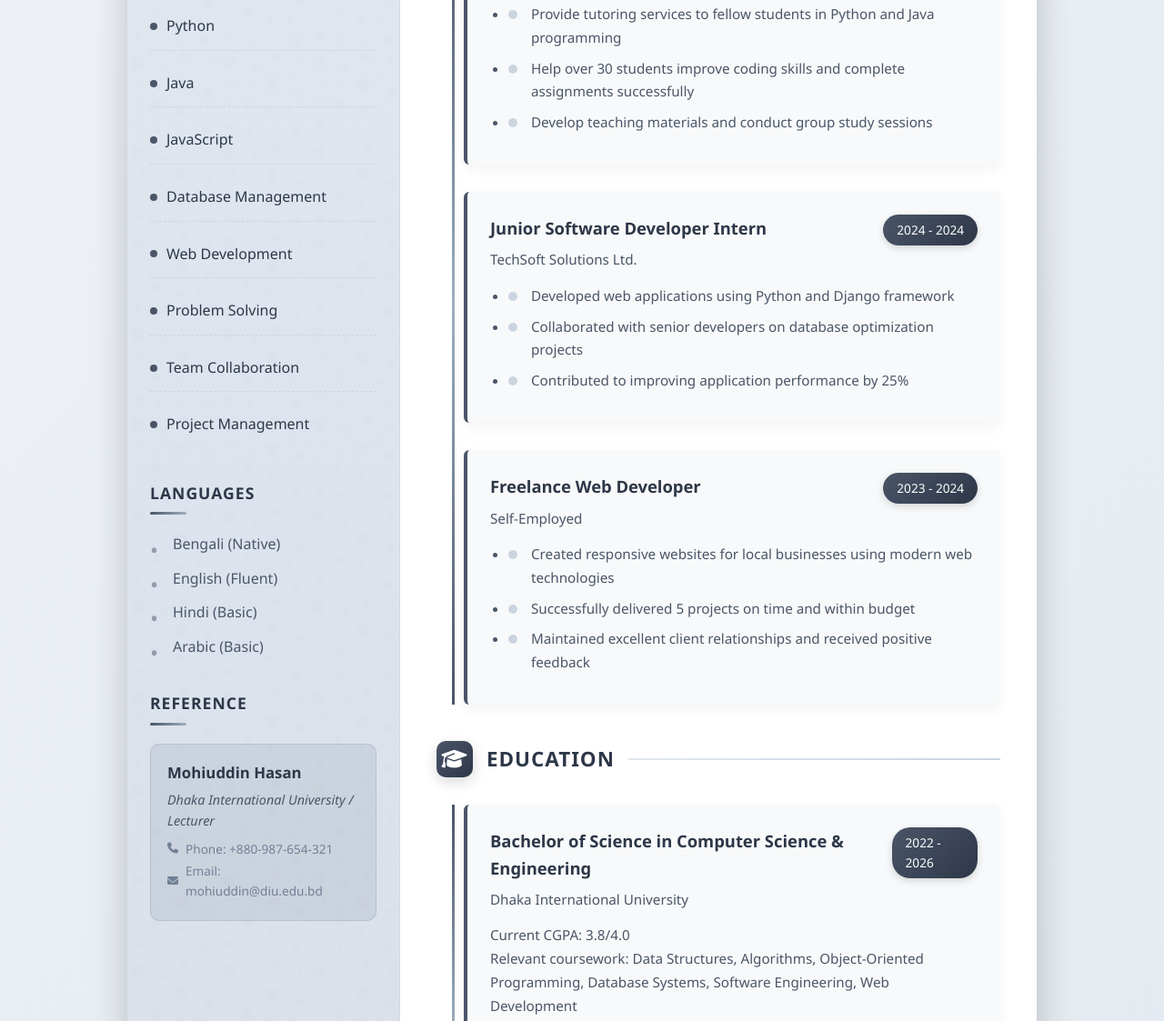
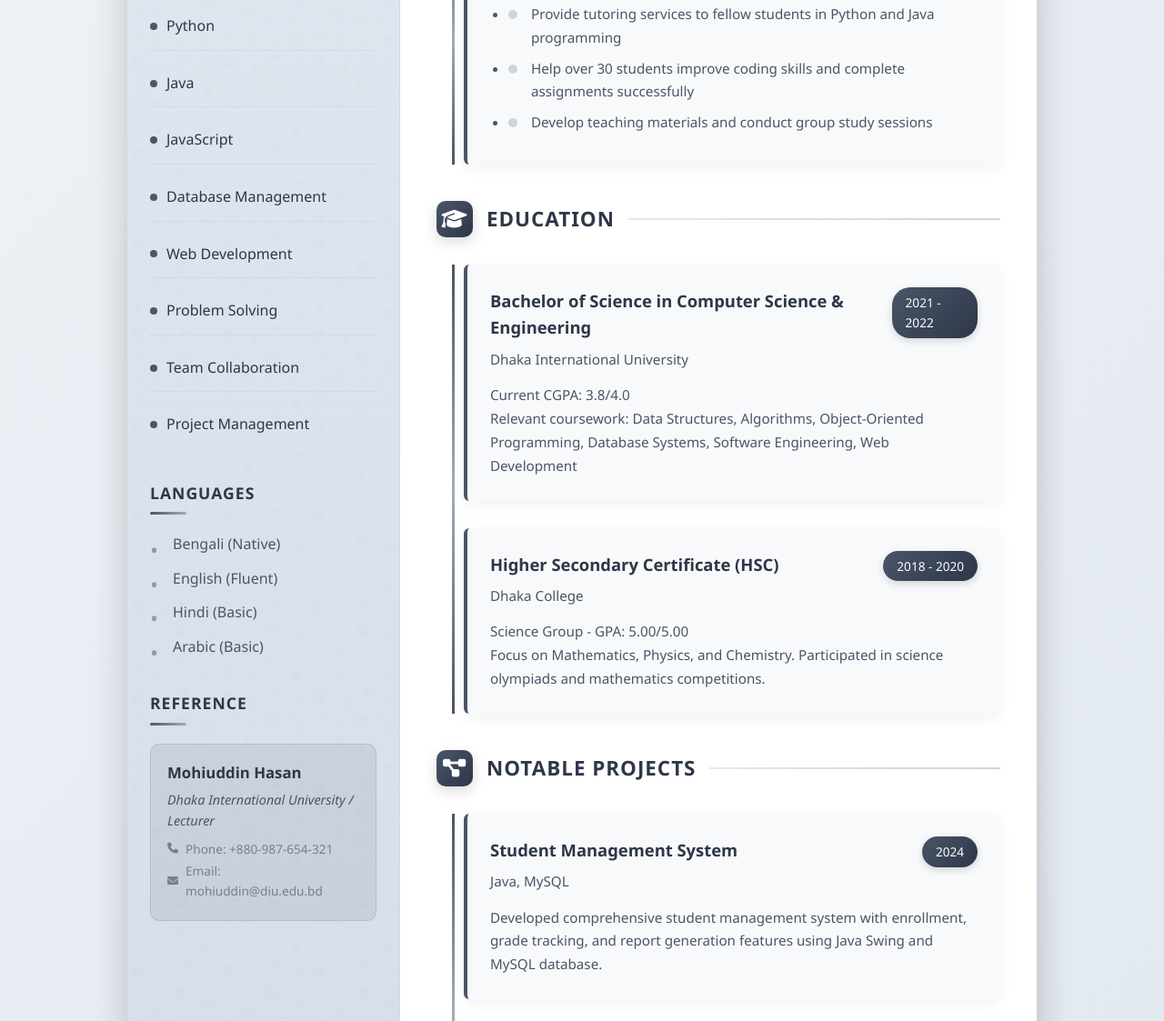
Before and after one commit to Bithe235/my_cv, a plain HTML site: page index.html in a window 1280 px wide. Shown: the part 892-2015 px from the top of the page at 91% size. Drawn offline with Linux system fonts and the light colour scheme.

Commit message:
added element

```diff
--- a/index.html
+++ b/index.html
@@ -126,7 +126,7 @@
                         </div>
                     </div>
 
-                    <div class="timeline-item">
+                    <!-- <div class="timeline-item">
                         <div class="timeline-header">
                             <div>
                                 <div class="job-title">Junior Software Developer Intern</div>
@@ -141,9 +141,9 @@
                                 <li>Contributed to improving application performance by 25%</li>
                             </ul>
                         </div>
-                    </div>
+                    </div> -->
 
-                    <div class="timeline-item">
+                    <!-- <div class="timeline-item">
                         <div class="timeline-header">
                             <div>
                                 <div class="job-title">Freelance Web Developer</div>
@@ -158,7 +158,7 @@
                                 <li>Maintained excellent client relationships and received positive feedback</li>
                             </ul>
                         </div>
-                    </div>
+                    </div> -->
                 </div>
             </div>
 
@@ -174,7 +174,7 @@
                                 <div class="degree-title">Bachelor of Science in Computer Science & Engineering</div>
                                 <div class="university">Dhaka International University</div>
                             </div>
-                            <div class="date">2022 - 2026</div>
+                            <div class="date">2021 - 2022</div>
                         </div>
                         <div class="description">
                             Current CGPA: 3.8/4.0<br>
@@ -188,7 +188,7 @@
                                 <div class="degree-title">Higher Secondary Certificate (HSC)</div>
                                 <div class="university">Dhaka College</div>
                             </div>
-                            <div class="date">2020 - 2022</div>
+                            <div class="date">2018 - 2020</div>
                         </div>
                         <div class="description">
                             Science Group - GPA: 5.00/5.00<br>
```
